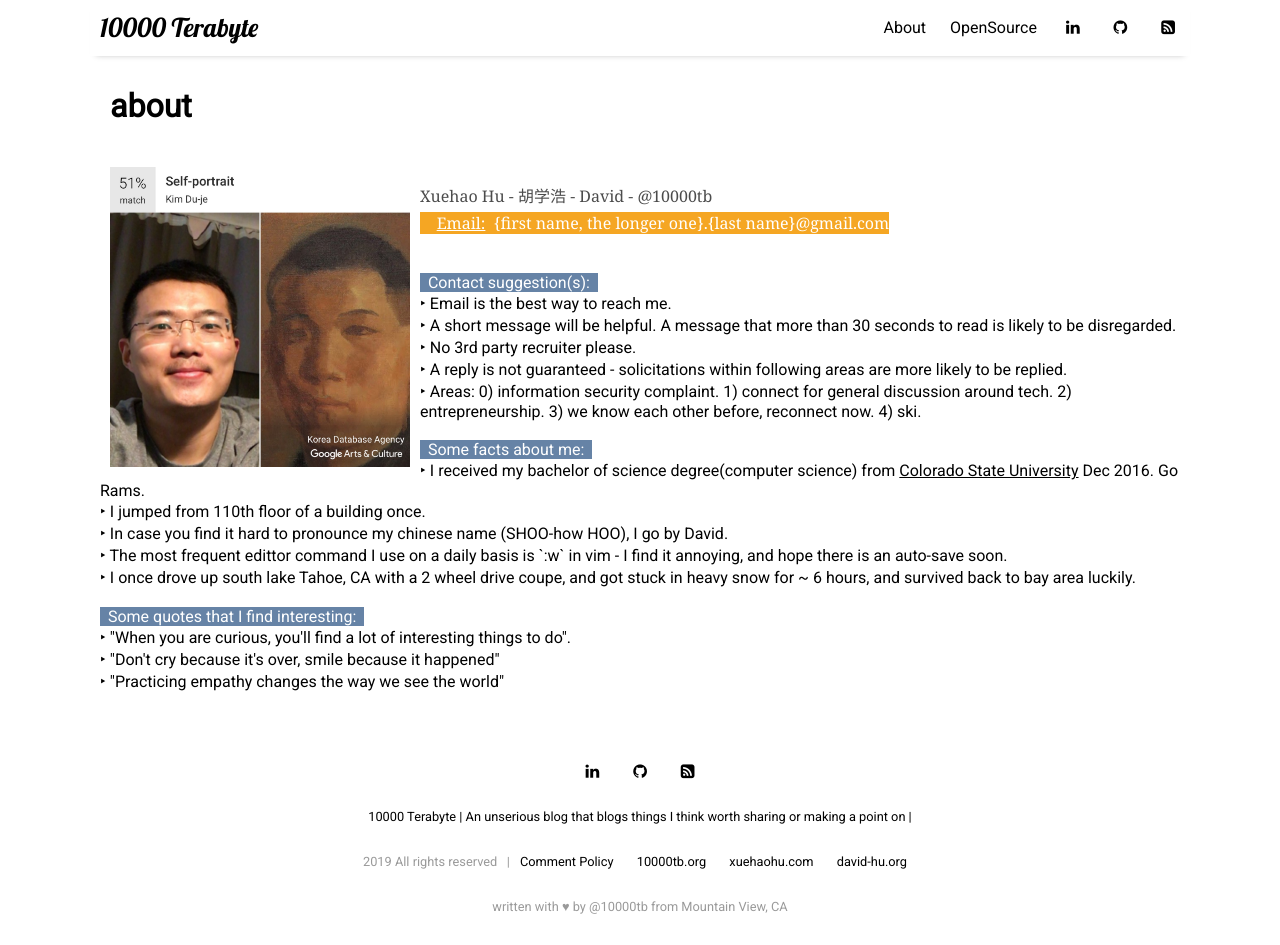
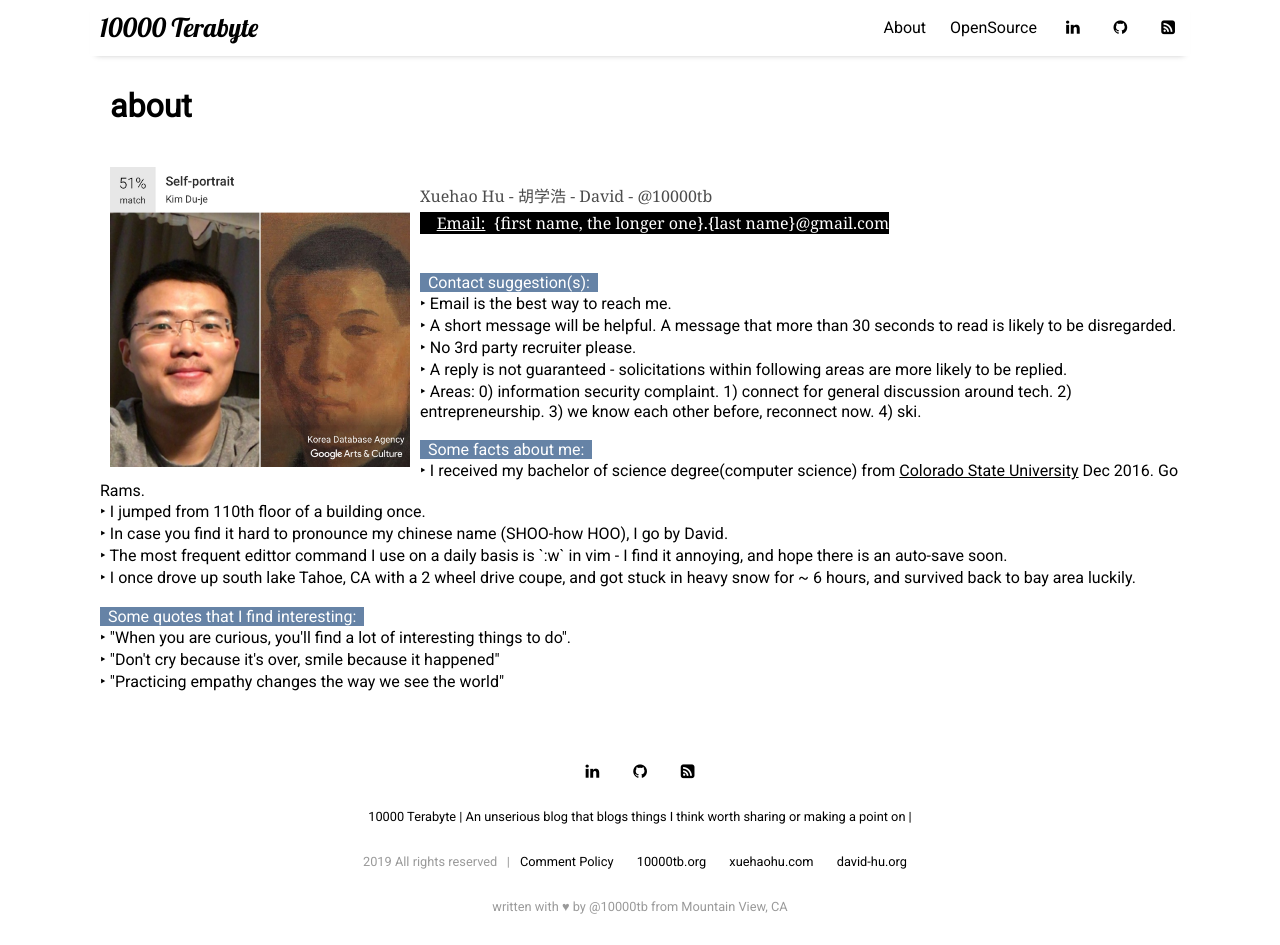
Before and after one commit to 10000TB/10000TB.github.io, a Jekyll site: the page built from pages/about.html, in a window 1280 px wide and 945 px high. Built offline with Jekyll 4.4.1, drawn with Linux system fonts in a browser that asks for light colours; nearby versions of some CDN libraries.

Commit message:
[ page - about ] update the background of email text area.

```diff
--- a/pages/about.html
+++ b/pages/about.html
@@ -6,7 +6,7 @@ title: about
 <p style="position: relative;"><br/>
 	<span style="width:80px;height:30px;background-color:white;color:rgba(0,0,0,0.7);">Xuehao Hu - 胡学浩 - David - @10000tb<br/>
 		 </span>
-    <span style="width:80px;height:30px;background-color:rgba(245,166,35,1);color:white;">&nbsp;&nbsp;&nbsp;&nbsp;<a style="color:white;" href="">Email:</a>&nbsp;&nbsp;{first name, the longer one}.{last name}@gmail.com</span><br/>
+    <span style="width:80px;height:30px;background-color:black;color:white;">&nbsp;&nbsp;&nbsp;&nbsp;<a style="color:white;" href="">Email:</a>&nbsp;&nbsp;{first name, the longer one}.{last name}@gmail.com</span><br/>
 <p style="margin-top: 15px;position: relative;padding-top: 5px;">
 </p>
 
```
